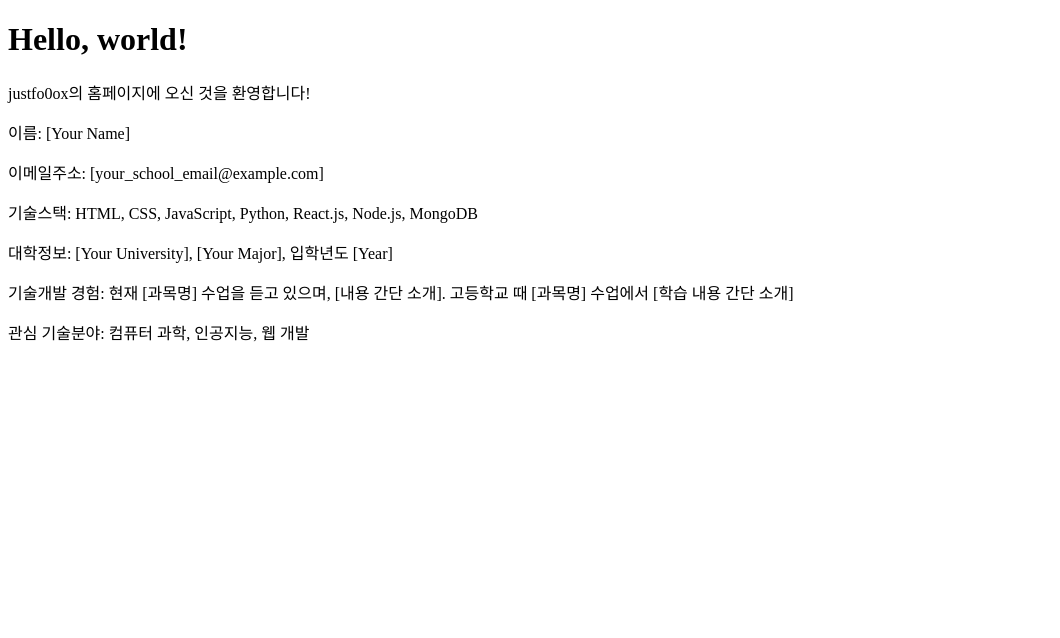
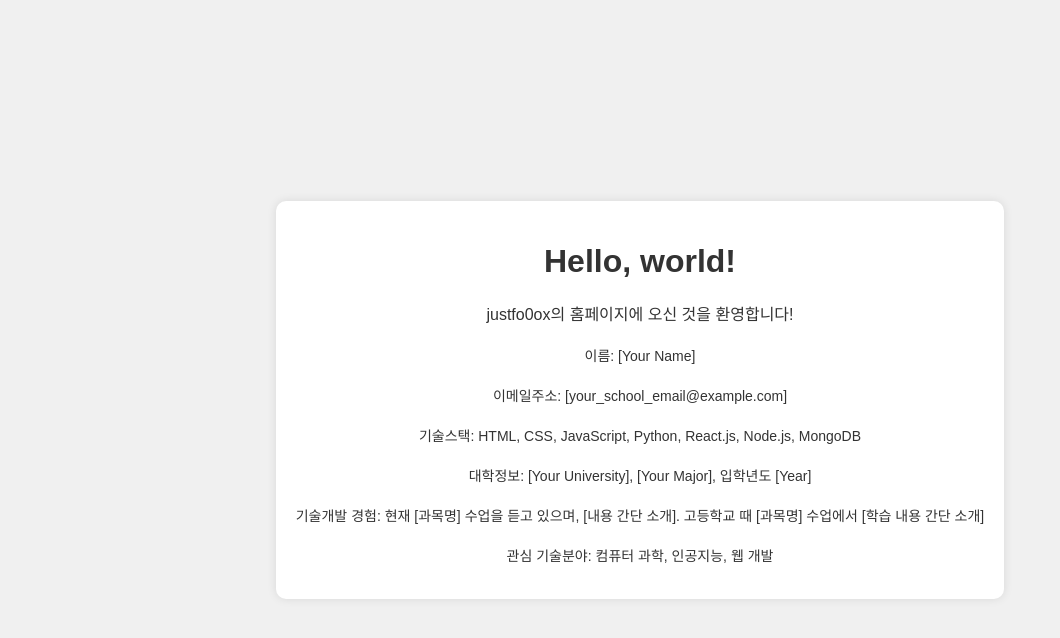
Before and after one commit to justfo0ox/justfo0ox.github.io, a plain HTML site: page index.html in a window 1280 px wide. Shown: the whole page, without its empty margins (0-1060 px from the left). Drawn offline with Linux system fonts and the light colour scheme.

Commit message:
Update index.html

```diff
--- a/index.html
+++ b/index.html
@@ -1,28 +1,58 @@
 <!DOCTYPE html>
-<html>
+<html lang="ko">
 <head>
+	<meta charset="UTF-8">
+	<meta name="viewport" content="width=device-width, initial-scale=1.0">
 	<title>Hello, world!</title>
+	<style>
+		body {
+			font-family: Arial, sans-serif;
+			background-color: #f0f0f0;
+			margin: 0;
+			padding: 0;
+			display: flex;
+			justify-content: center;
+			align-items: center;
+			height: 100vh;
+		}
+		.container {
+			background-color: #fff;
+			border-radius: 10px;
+			padding: 20px;
+			box-shadow: 0 0 10px rgba(0, 0, 0, 0.1);
+		}
+		h1, p {
+			text-align: center;
+			color: #333;
+		}
+		p.info {
+			margin-top: 20px;
+			font-size: 14px;
+		}
+	</style>
 </head>
 <body>
+	<div class="container">
 		<h1>Hello, world!</h1>
 		<p>justfo0ox의 홈페이지에 오신 것을 환영합니다!</p>
 
 		<!-- 이름 (한글, 영문) -->
-	<p>이름: [Your Name]</p>
+		<p class="info">이름: [Your Name]</p>
 
 		<!-- 이메일주소 (학교메일) -->
-	<p>이메일주소: [your_school_email@example.com]</p>
+		<p class="info">이메일주소: [your_school_email@example.com]</p>
 
 		<!-- 기술스택 (다룰 수 있는 언어, 도구 등 작성) -->
-	<p>기술스택: HTML, CSS, JavaScript, Python, React.js, Node.js, MongoDB</p>
+		<p class="info">기술스택: HTML, CSS, JavaScript, Python, React.js, Node.js, MongoDB</p>
 
 		<!-- 대학정보 (학교 및 학과, 입학년도 작성) -->
-	<p>대학정보: [Your University], [Your Major], 입학년도 [Year]</p>
+		<p class="info">대학정보: [Your University], [Your Major], 입학년도 [Year]</p>
 
 		<!-- 기술개발 경험 (진행중인 수업 관련내용, 고등학교 때 학습했던 내용) -->
-	<p>기술개발 경험: 현재 [과목명] 수업을 듣고 있으며, [내용 간단 소개]. 고등학교 때 [과목명] 수업에서 [학습 내용 간단 소개]</p>
+		<p class="info">기술개발 경험: 현재 [과목명] 수업을 듣고 있으며, [내용 간단 소개]. 고등학교 때 [과목명] 수업에서 [학습 내용 간단 소개]</p>
 
 		<!-- 관심 기술분야 (컴퓨터, 주식) -->
-	<p>관심 기술분야: 컴퓨터 과학, 인공지능, 웹 개발</p>
+		<p class="info">관심 기술분야: 컴퓨터 과학, 인공지능, 웹 개발</p>
+	</div>
 </body>
 </html>
```
Lines whose indentation alone changed are shown as unchanged.
